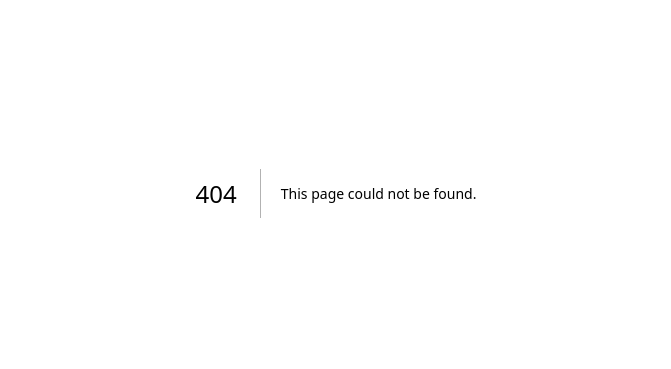
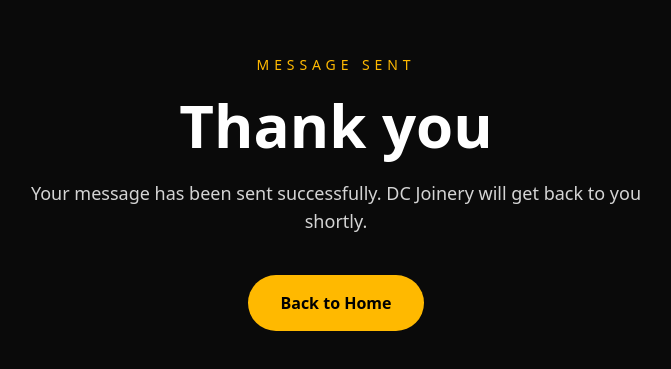
Before and after one commit to widniewski-ux/dc-joinery, a Next.js app: page /thank-you in a window 1280 px wide. Before the commit this address had no page. Shown: the part 207-576 px from the top of the page, without its empty margins (304-975 px from the left). Built offline with nearby package versions, Linux system fonts and the light colour scheme.

Commit message:
Verified email domain

```diff
--- /dev/null
+++ b/app/actions.ts
@@ -0,0 +1,33 @@
+
+"use server";
+
+import { Resend } from "resend";
+import { redirect } from "next/navigation";
+
+const resend = new Resend(process.env.RESEND_API_KEY);
+
+export async function sendContactForm(formData: FormData) {
+  const name = formData.get("name");
+  const phone = formData.get("phone");
+  const email = formData.get("email");
+  const message = formData.get("message");
+
+  await resend.emails.send({
+    from: "DC Joinery <website@dcjoineryni.uk>",
+    to: "info@dcjoineryni.uk",
+    replyTo: String(email),
+    subject: "New contact form enquiry",
+    text: `
+New enquiry from DC Joinery website
+
+Name: ${name}
+Phone: ${phone}
+Email: ${email}
+
+Message:
+${message}
+    `,
+  });
+
+  redirect("/thank-you");
+}
--- a/app/contact/page.tsx
+++ b/app/contact/page.tsx
@@ -1,4 +1,5 @@
 import Link from "next/link";
+import { sendContactForm } from "../actions";
 
 export default function ContactPage() {
   return (
@@ -9,9 +10,7 @@ export default function ContactPage() {
             ← Back to home
           </Link>
 
-          <p className="text-sm text-neutral-400">
-            DC Joinery
-          </p>
+          <p className="text-sm text-neutral-400">DC Joinery</p>
         </div>
       </section>
 
@@ -32,21 +31,17 @@ export default function ContactPage() {
 
           <div className="grid md:grid-cols-2 gap-8 mb-12">
             <div className="bg-white/5 border border-white/10 rounded-3xl p-8">
-              <h2 className="text-2xl font-bold mb-4">
-                Contact Details
-              </h2>
+              <h2 className="text-2xl font-bold mb-4">Contact Details</h2>
 
               <div className="space-y-3 text-neutral-300">
                 <p>📞 Phone: 07500779126</p>
-                <p>✉️ Email: YOUR EMAIL</p>
-                <p>📍 Uk & Ireland</p>
+                <p>✉️ Email: info@dcjoineryni.uk</p>
+                <p>📍 UK & Ireland</p>
               </div>
             </div>
 
             <div className="bg-white/5 border border-white/10 rounded-3xl p-8">
-              <h2 className="text-2xl font-bold mb-4">
-                Services
-              </h2>
+              <h2 className="text-2xl font-bold mb-4">Services</h2>
 
               <div className="space-y-3 text-neutral-300">
                 <p>✔ Kitchen Fitting</p>
@@ -58,14 +53,16 @@ export default function ContactPage() {
             </div>
           </div>
 
-          <form className="grid gap-5 bg-white text-black rounded-3xl p-8 md:p-10">
-            <input className="input" placeholder="Full name" />
-            <input className="input" placeholder="Phone number" />
-            <input className="input" placeholder="Email address" type="email" />
+          <form action={sendContactForm} className="grid gap-5 bg-white text-black rounded-3xl p-8 md:p-10">
+            <input name="name" className="input" placeholder="Full name" required />
+            <input name="phone" className="input" placeholder="Phone number" required />
+            <input name="email" className="input" placeholder="Email address" type="email" required />
 
             <textarea
+              name="message"
               className="input min-h-40"
               placeholder="Tell us about your project"
+              required
             />
 
             <button className="bg-black text-white py-4 rounded-xl font-semibold hover:bg-neutral-800 transition">
--- /dev/null
+++ b/app/thank-you/page.tsx
@@ -0,0 +1,28 @@
+import Link from "next/link";
+
+export default function ThankYouPage() {
+  return (
+    <main className="min-h-screen bg-neutral-950 text-white flex items-center justify-center px-6">
+      <div className="max-w-2xl text-center">
+        <p className="uppercase tracking-[0.35em] text-sm text-amber-400 mb-5">
+          Message Sent
+        </p>
+
+        <h1 className="text-5xl md:text-6xl font-bold mb-6">
+          Thank you
+        </h1>
+
+        <p className="text-neutral-300 text-lg mb-10">
+          Your message has been sent successfully. DC Joinery will get back to you shortly.
+        </p>
+
+        <Link
+          href="/"
+          className="inline-block bg-amber-400 text-black px-8 py-4 rounded-full font-semibold hover:bg-amber-300 transition"
+        >
+          Back to Home
+        </Link>
+      </div>
+    </main>
+  );
+}
--- a/package.json
+++ b/package.json
@@ -11,7 +11,8 @@
   "dependencies": {
     "next": "16.2.9",
     "react": "19.2.4",
-    "react-dom": "19.2.4"
+    "react-dom": "19.2.4",
+    "resend": "^6.14.0"
   },
   "devDependencies": {
     "@tailwindcss/postcss": "^4",
```
Also changed, not shown: 1 other file (tests, documents, lock files or other folders).
